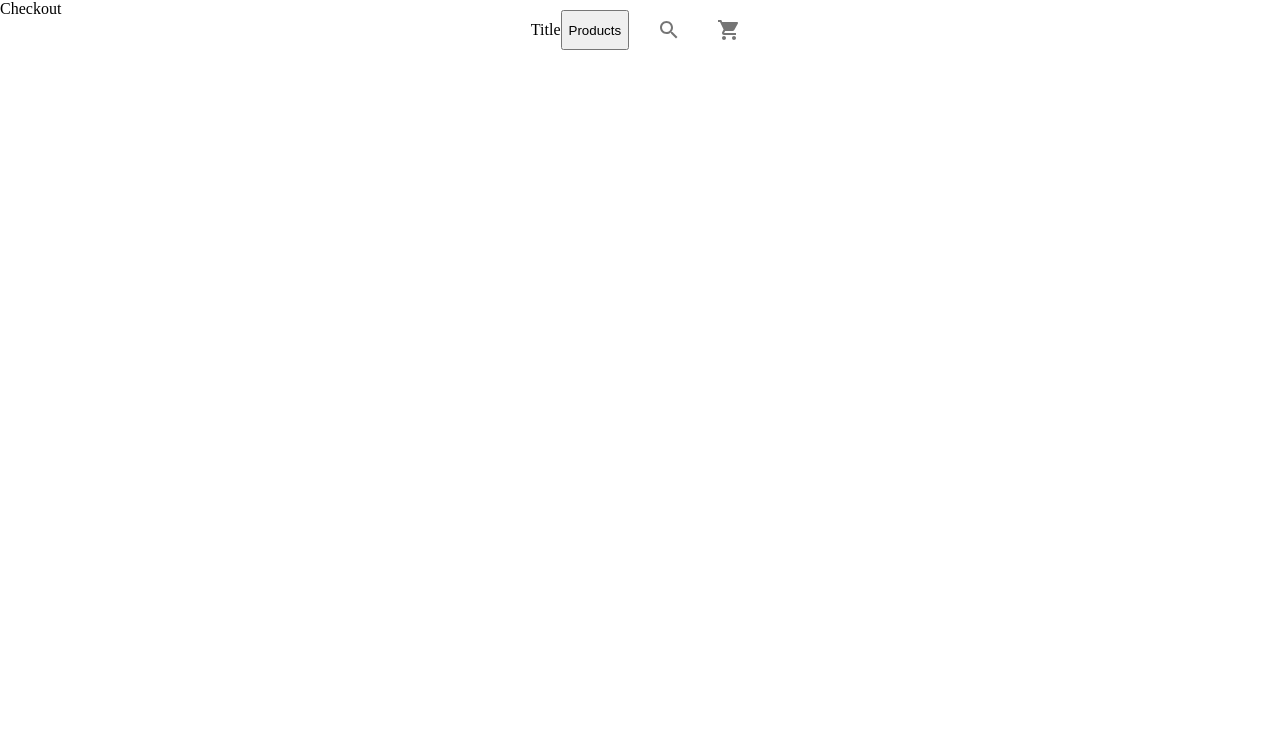
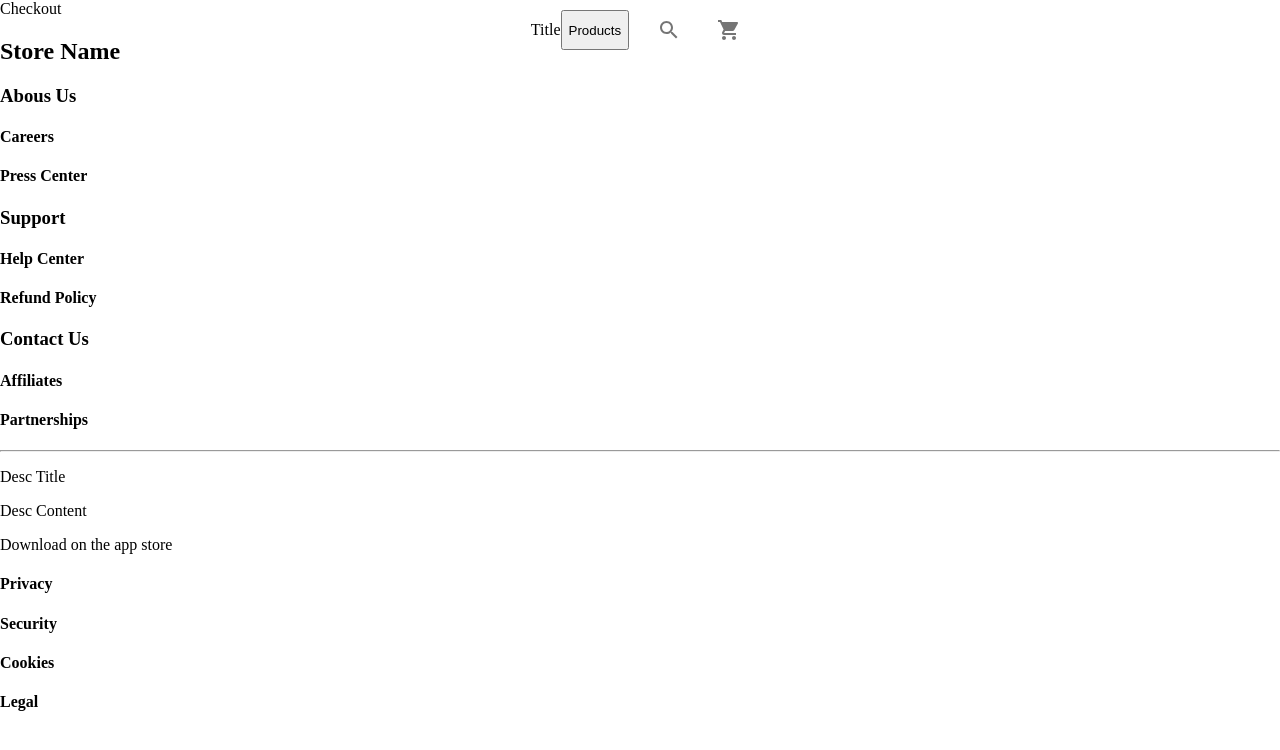
Before and after one commit to gitSuki/ecommerce-app, a React (Vite) app: page /checkout in a window 1280 px wide. Shown: the top 750 px of the page. Built offline with nearby package versions, Linux system fonts and the light colour scheme.

Commit message:
Add html structure for footer

```diff
--- a/src/App.tsx
+++ b/src/App.tsx
@@ -1,5 +1,6 @@
 import { useEffect } from "react";
 import { BrowserRouter, Routes, Route, useLocation } from "react-router-dom";
+import Footer from "./components/Footer";
 import Navbar from "./components/Navbar";
 import Checkout from "./scenes/Checkout";
 import Home from "./scenes/Home";
@@ -24,6 +25,7 @@ const App = (): JSX.Element => {
                 <Route path="item:Id" element={<ItemDetails></ItemDetails>}></Route>
                 <Route path="checkout" element={<Checkout></Checkout>}></Route>
             </Routes>
+            <Footer></Footer>
         </BrowserRouter>
     );
 };
--- /dev/null
+++ b/src/components/Footer.tsx
@@ -0,0 +1,46 @@
+const Footer = (): JSX.Element => {
+    return (
+        <div>
+            <div>
+                <h2>Store Name</h2>
+            </div>
+            <div>
+                <div>
+                    <h3>Abous Us</h3>
+                    <h4>Careers</h4>
+                    <h4>Press Center</h4>
+                </div>
+                <div>
+                    <h3>Support</h3>
+                    <h4>Help Center</h4>
+                    <h4>Refund Policy</h4>
+                </div>
+                <div>
+                    <h3>Contact Us</h3>
+                    <h4>Affiliates</h4>
+                    <h4>Partnerships</h4>
+                </div>
+            </div>
+            <hr></hr>
+            <div>
+                <div>
+                    <p>Desc Title</p>
+                    <p>Desc Content</p>
+                </div>
+                <div>
+                    <p>Download on the app store</p>
+                </div>
+            </div>
+            <div>
+                <div>
+                    <h4>Privacy</h4>
+                    <h4>Security</h4>
+                    <h4>Cookies</h4>
+                    <h4>Legal</h4>
+                </div>
+            </div>
+        </div>
+    );
+};
+
+export default Footer;
```
